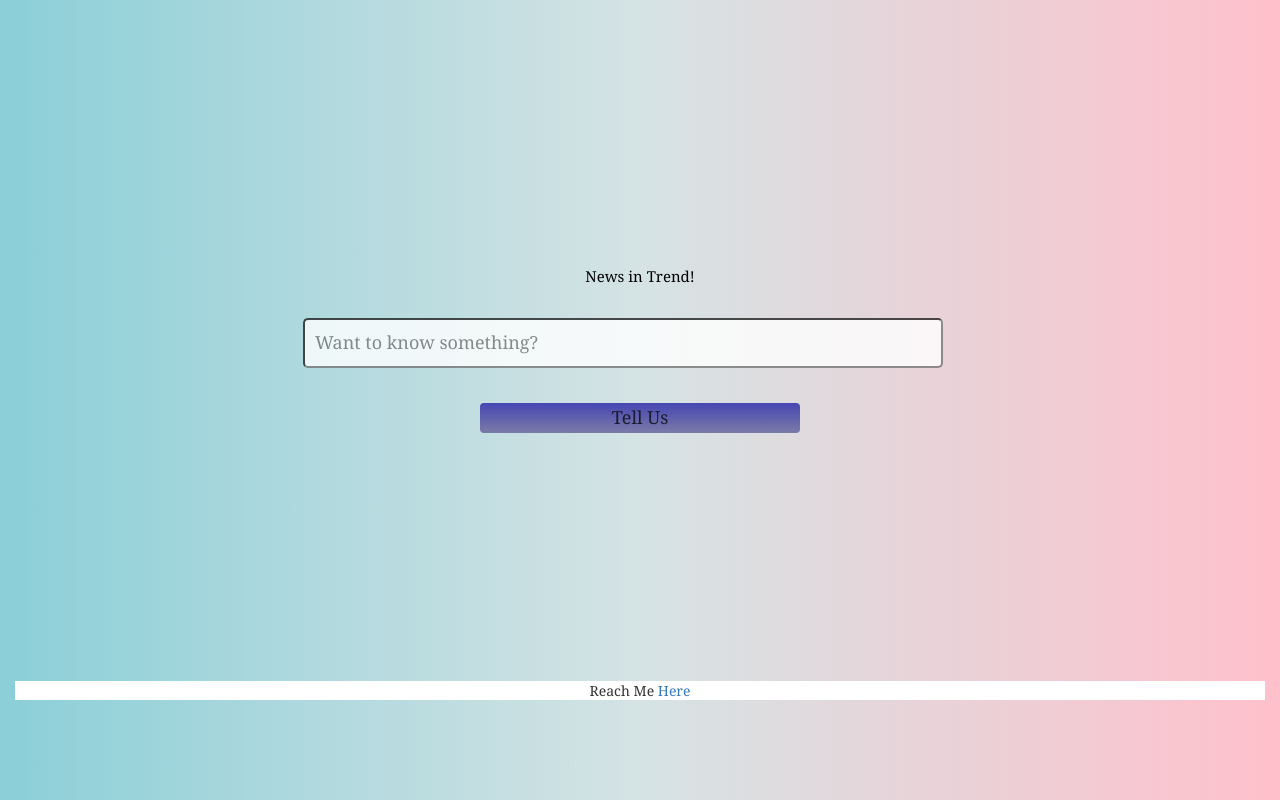
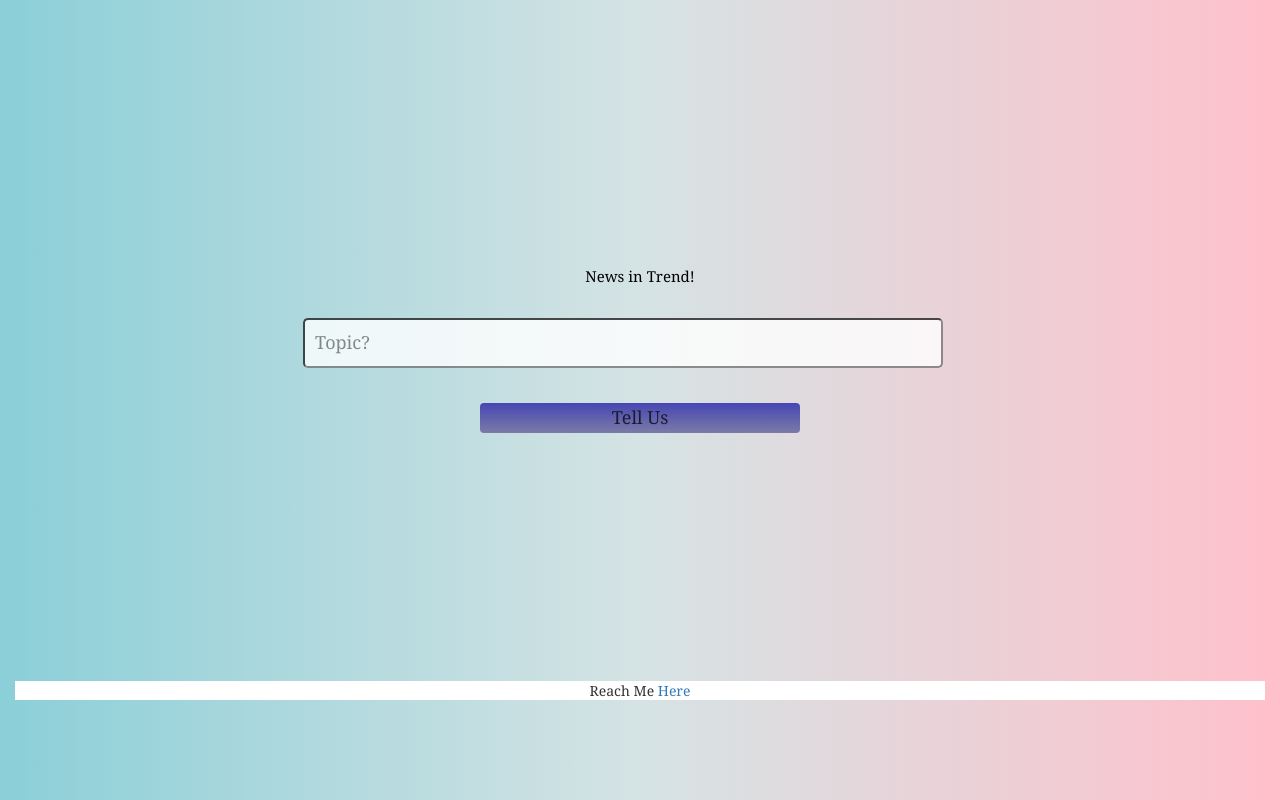
Before and after one commit to CyanGirl/NewsApp, a React (Create React App) app: page /#/ in a window 1280 px wide. Built offline with nearby package versions, Linux system fonts and the light colour scheme.

Commit message:
placeholder added

```diff
--- a/src/open.js
+++ b/src/open.js
@@ -36,7 +36,7 @@ const Open = () => {
             type="text"
             value={searchQ}
             onChange={handleChange}
-            placeholder="Want to know something?"
+            placeholder="Topic?"
             required="true"
           ></input>
           <br />
```
